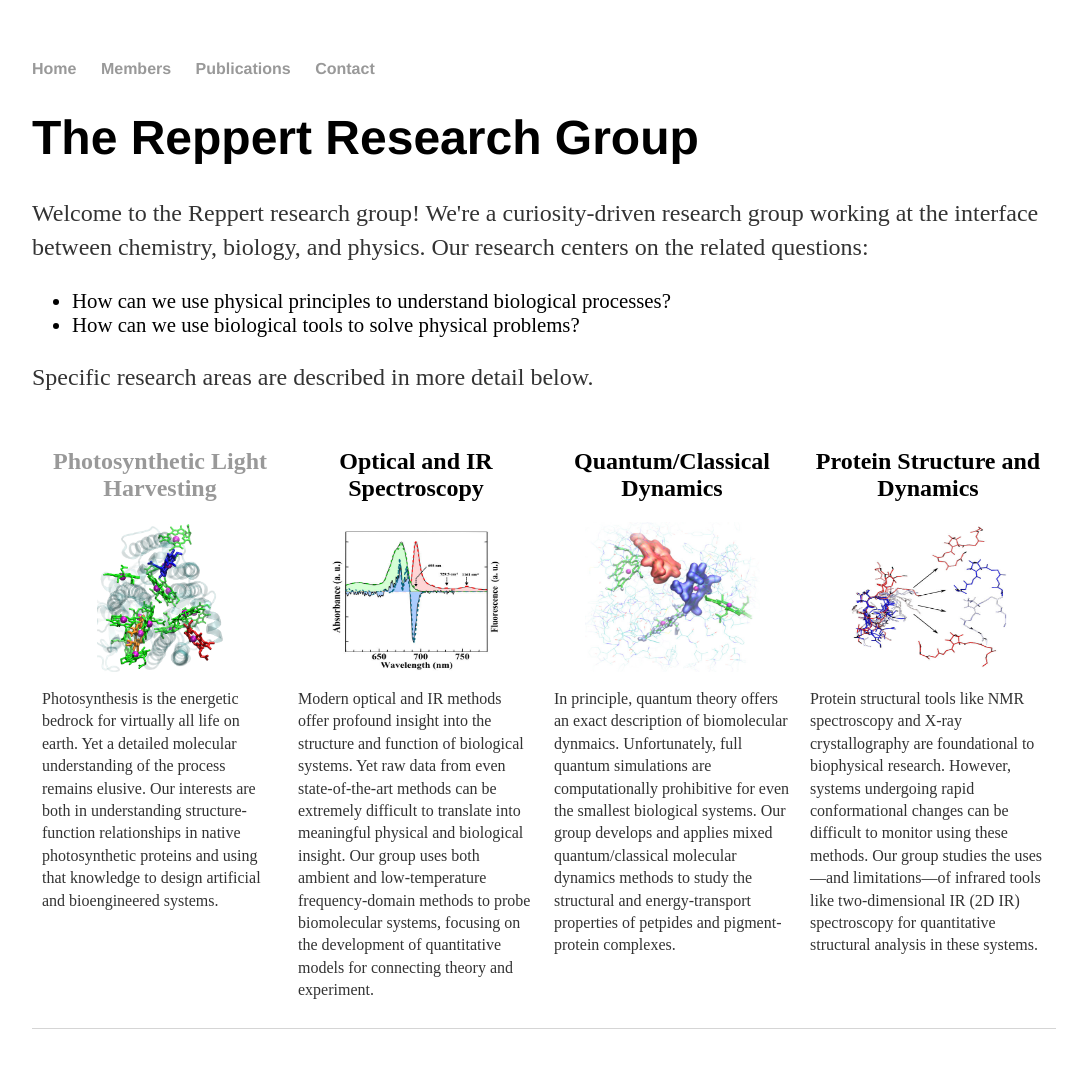
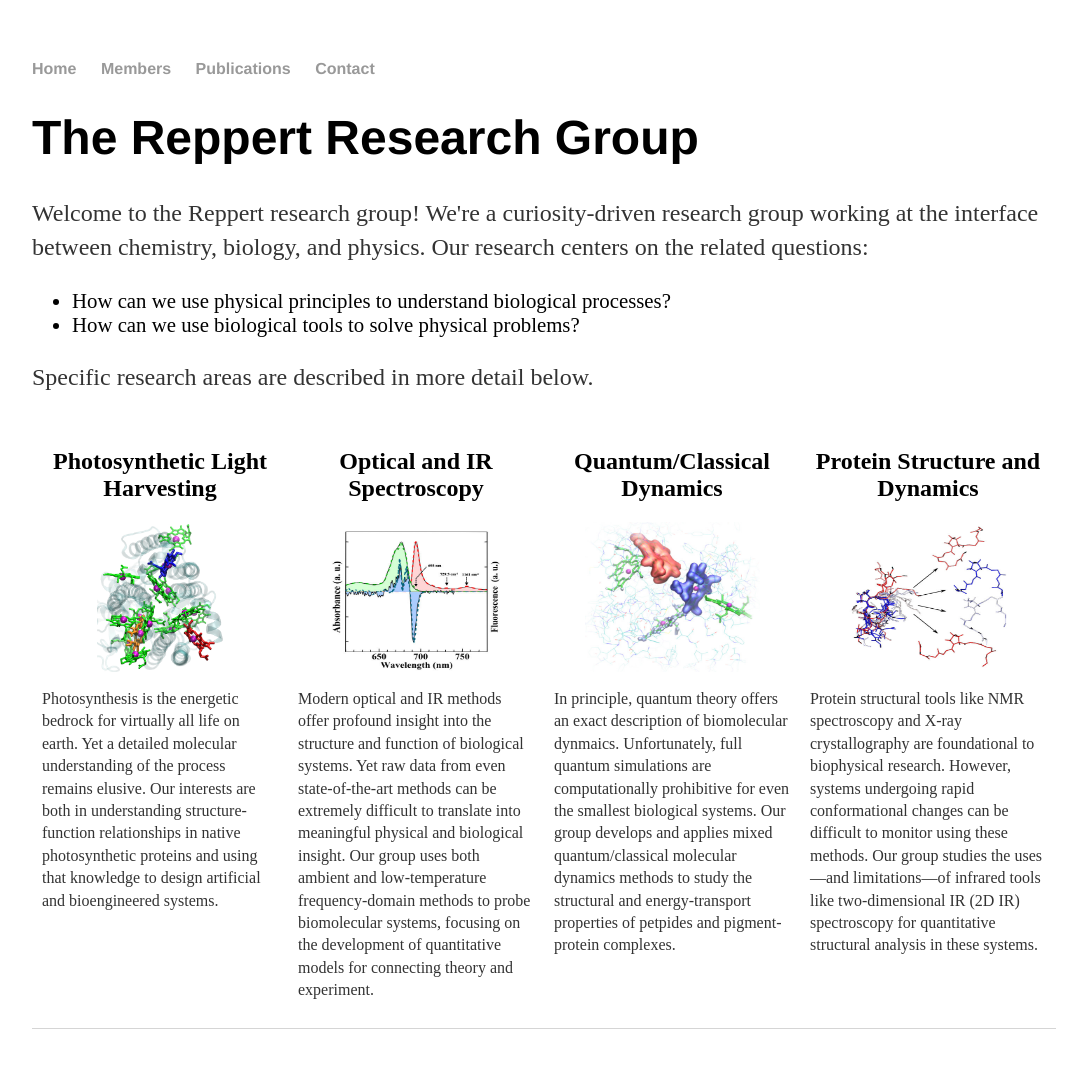
Before and after one commit to mreppert/mreppert.github.io, a Jekyll site: the page built from index.html, in a window 1280 px wide. Shown: the whole page, without its empty margins (96-1169 px from the left). Built offline with Jekyll 4.4.1, drawn with Linux system fonts in a browser that asks for light colours.

Commit message:
Update index.html

```diff
--- a/index.html
+++ b/index.html
@@ -51,7 +51,7 @@ img {
 
 <div class="row">
 	<div class="column">
-		<a href="/publications/photosynthesis"><h2 style="text-align:center;"}>Photosynthetic Light Harvesting</h2></a>
+		<a href="/publications/photosynthesis" style="color:black;"><h2 style="text-align:center;"}>Photosynthetic Light Harvesting</h2></a>
 		<img src="/cp47_stromal_mutants.jpg" width="127" height="150">
 	  	<p style="text-align:left; font-size:100%;"}>Photosynthesis is the energetic bedrock for virtually all life on earth. Yet a detailed molecular understanding of the process remains elusive. Our interests are both in understanding structure-function relationships in native photosynthetic proteins and using that knowledge to design artificial and bioengineered systems.</p>
 	</div>
```
